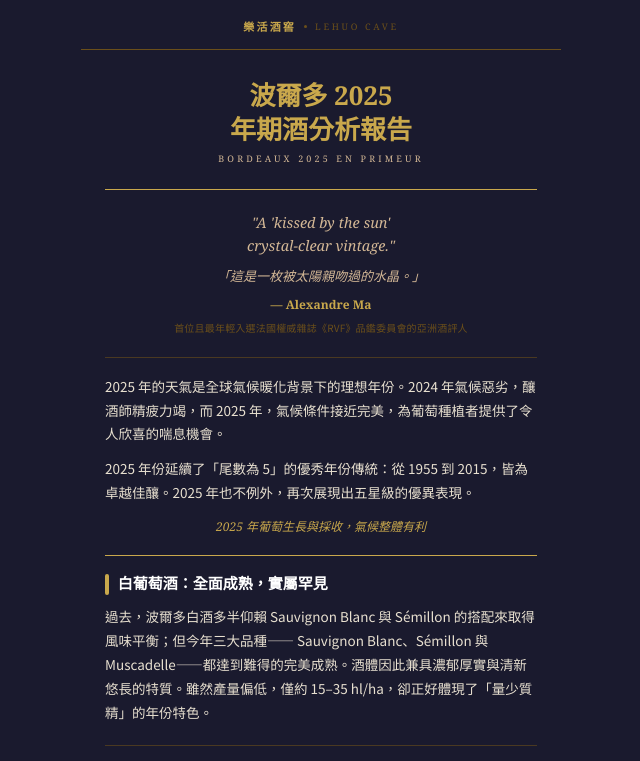
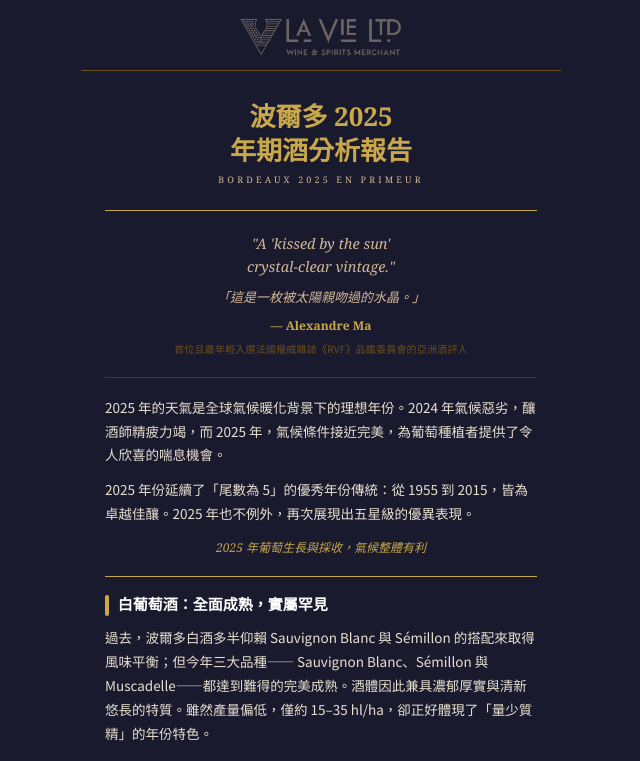
Before and after one commit to Mo-Tsai/bordeaux-2025-lehuo, a plain HTML site: page index.html in a window 1280 px wide. Shown: the top 761 px of the page, without its empty margins (319-959 px from the left). Drawn offline with Linux system fonts and the light colour scheme.

Commit message:
Replace text brand with logo image

```diff
--- a/index.html
+++ b/index.html
@@ -45,28 +45,13 @@
     display: flex;
     align-items: center;
     justify-content: center;
-    gap: 0.5rem;
-    padding: 1.1rem 1.5rem 0.8rem;
+    padding: 1.1rem 1.5rem 0.9rem;
     border-bottom: 1px solid var(--dim);
   }
-  .brand-name {
-    font-family: var(--serif);
-    font-size: 11px;
-    font-weight: 600;
-    color: var(--gold);
-    letter-spacing: 0.2em;
-  }
-  .brand-en {
-    font-family: var(--serif);
-    font-size: 9px;
-    color: var(--dim);
-    letter-spacing: 0.3em;
-    font-weight: 400;
-  }
-  .brand-dot {
-    width: 3px; height: 3px;
-    border-radius: 50%;
-    background: var(--dim);
+  .brand-logo {
+    height: 38px;
+    width: auto;
+    display: block;
   }
 
   /* ── Slide sections ── */
@@ -287,9 +272,7 @@
 
   <!-- Brand -->
   <header class="brand">
-    <span class="brand-name">樂活酒窖</span>
-    <span class="brand-dot"></span>
-    <span class="brand-en">LEHUO CAVE</span>
+    <img src="logo.png" alt="樂活酒窖 LEHUO CAVE" class="brand-logo">
   </header>
 
   <!-- ══ SLIDE 1 ══════════════════════════════════ -->
```
Also changed, not shown: logo.png (added).
